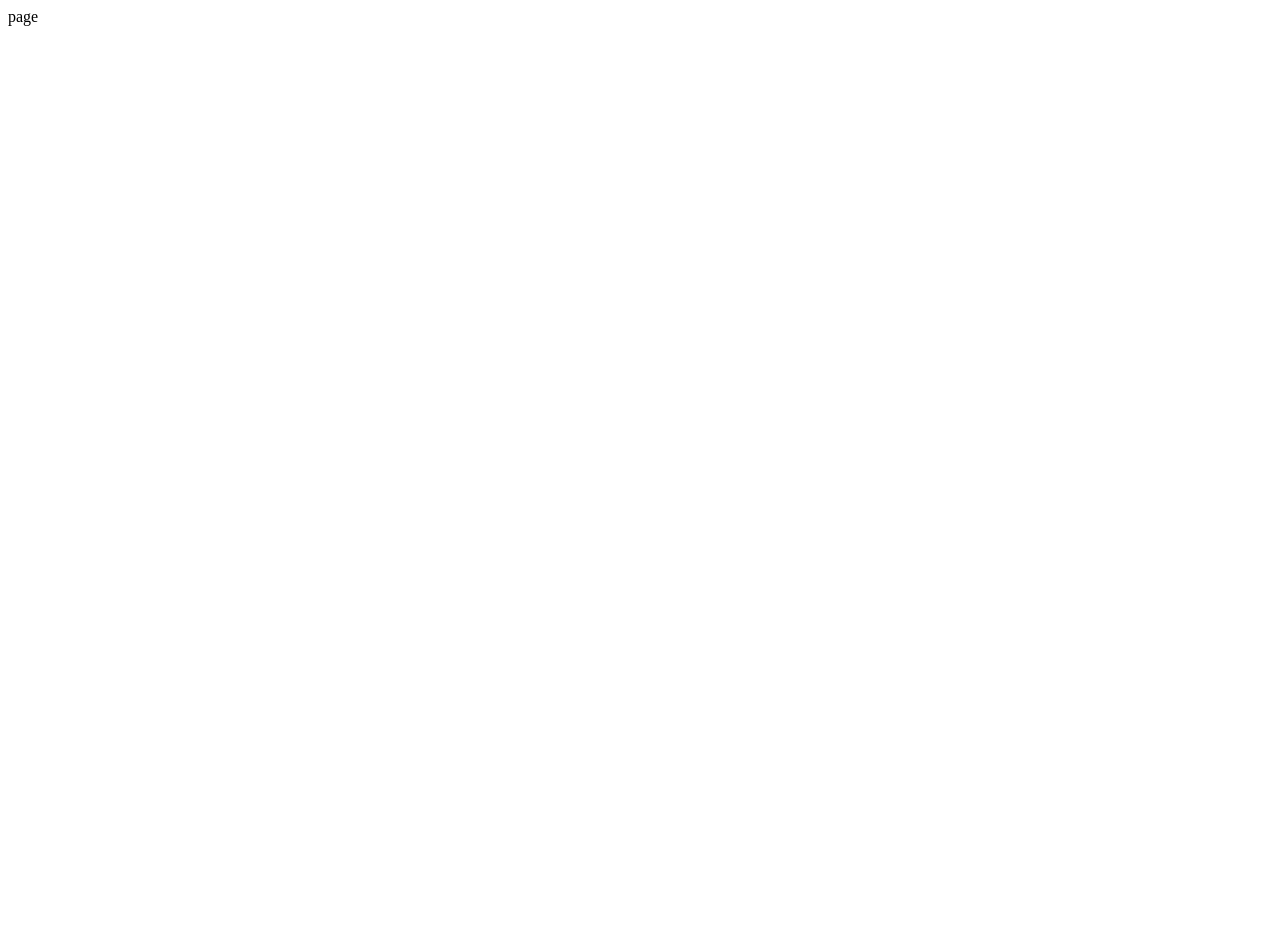
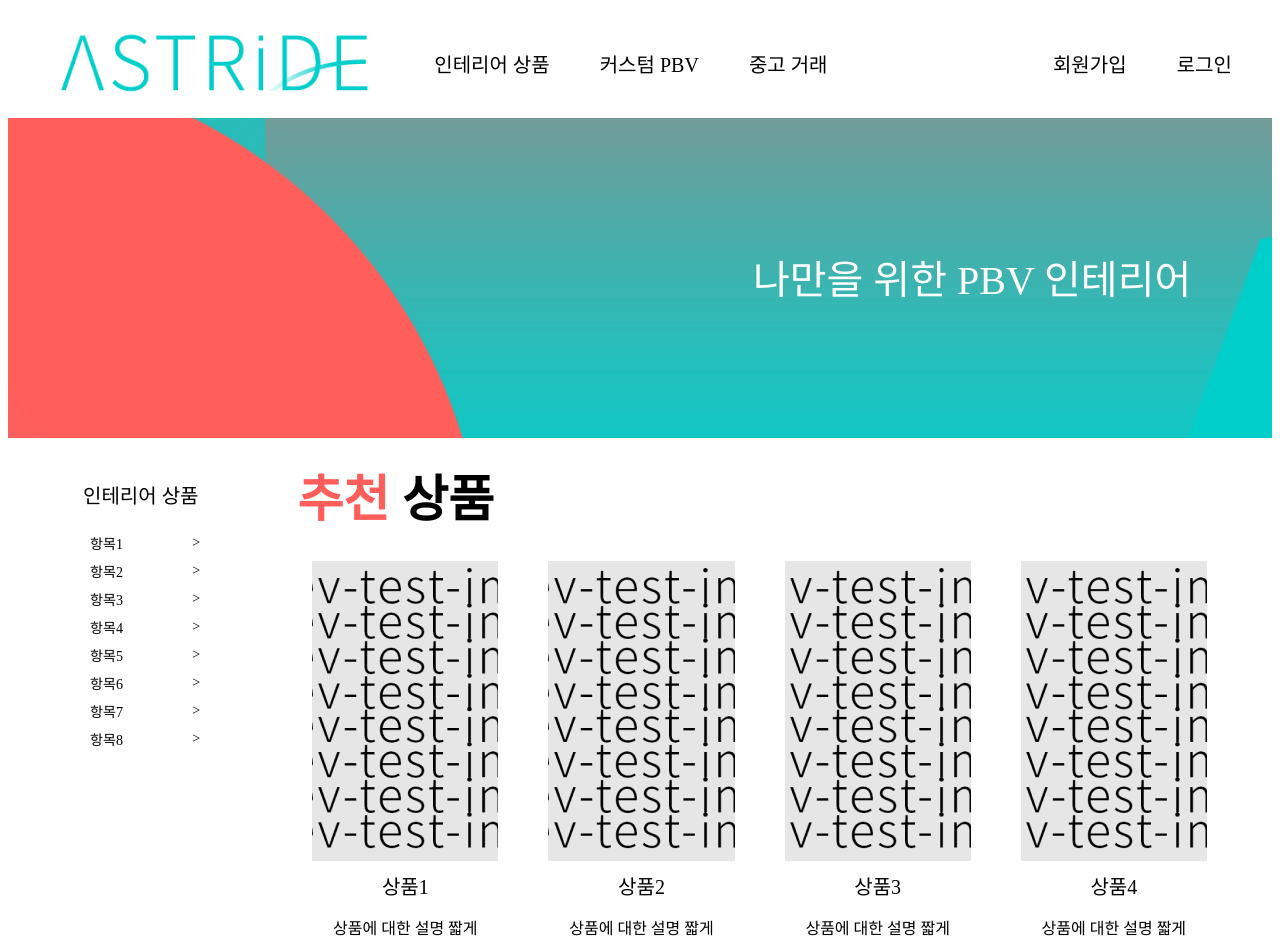
Before and after one commit to JongGeonClass/JGC-WEB, a Next.js app: page /products in a window 1280 px wide. Shown: the top 952 px of the page. Before the commit the page ends 800 px from the top, so only its background shows below. Built offline with nearby package versions, Linux system fonts and the light colour scheme; no server answers.

Commit message:
feat: basic product list & auth fix with server components

```diff
--- a/package.json
+++ b/package.json
@@ -26,6 +26,7 @@
     "react": "18.2.0",
     "react-dom": "18.2.0",
     "react-hook-form": "^7.43.1",
+    "sharp": "^0.31.3",
     "typescript": "4.9.5"
   },
   "devDependencies": {
--- a/src/app/CustomPBVHero.tsx
+++ b/src/app/CustomPBVHero.tsx
@@ -20,14 +20,14 @@
           </p>
           <p className="m-0">개지리는 뭉종건</p>
         </div>
-        <button className="flex cursor-pointer flex-col items-center justify-center overflow-hidden rounded border-[1px] border-solid border-tomato bg-[transparent] py-[0.5rem] px-[1.38rem]">
+        <button className="flex cursor-pointer flex-col items-center justify-center overflow-hidden rounded border-[1px] border-solid border-tomato-100 bg-[transparent] py-[0.5rem] px-[1.38rem]">
           <div className="flex flex-row items-center justify-center gap-[0.5rem]">
             <Image
               className="relative hidden h-[1.38rem] w-[1.13rem] shrink-0"
               alt=""
               src={HeroButton}
             />
-            <div className="relative text-left font-components-button-large1 text-[0.94rem] font-medium uppercase leading-[1.63rem] tracking-[0.46px] text-tomato">
+            <div className="relative text-left font-components-button-large1 text-[0.94rem] font-medium uppercase leading-[1.63rem] tracking-[0.46px] text-tomato-200">
               개지리는 JGC 버튼
             </div>
             <Image
--- a/src/app/InteriorHero.tsx
+++ b/src/app/InteriorHero.tsx
@@ -25,7 +25,7 @@
           </p>
           <p className="m-0">개지리는 뭉종건</p>
         </div>
-        <div className="flex flex-col items-center justify-center overflow-hidden rounded border-[1px] border-solid border-tomato py-[0.5rem] px-[1.38rem] font-components-button-large1 text-[0.94rem] text-tomato">
+        <div className="flex flex-col items-center justify-center overflow-hidden rounded border-[1px] border-solid border-tomato-100 py-[0.5rem] px-[1.38rem] font-components-button-large1 text-[0.94rem] text-tomato-200">
           <div className="flex flex-row items-center justify-center gap-[0.5rem]">
             <Image
               className="relative h-[1.5rem] w-[1.5rem] shrink-0"
--- a/src/app/auth/login/page.tsx
+++ b/src/app/auth/login/page.tsx
@@ -5,7 +5,7 @@
 import Background from "public/background-temp.png";
 import LoginForm from "./LoginForm";
 
-const JGCLandingPage: NextPage = () => {
+const JGCLandingPage = () => {
   return (
     <div className="relative bg-white w-full h-[67.5rem] overflow-hidden flex flex-col items-start justify-start">
       <Header />
--- a/src/app/auth/signup/page.tsx
+++ b/src/app/auth/signup/page.tsx
@@ -5,7 +5,7 @@
 import Background from "public/background-temp.png";
 import SignupForm from "./SignupForm";
 
-const JGCLandingPage: NextPage = () => {
+const JGCLandingPage = () => {
   return (
     <div className="relative bg-white w-full h-[67.5rem] overflow-hidden flex flex-col items-start justify-start">
       <Header />
--- a/src/app/products/page.tsx
+++ b/src/app/products/page.tsx
@@ -1,5 +1,91 @@
-const page = () => {
-  return <div>page</div>;
+import type { NextPage } from "next";
+import background from "public/background-temp.png";
+import ProductListContainer from "@/components/ProductListContainer";
+import Footer from "@/components/Footer";
+import Header from "@/components/Header";
+import Image from "next/image";
+
+const JGCProduct: NextPage = () => {
+  return (
+    <div className="relative bg-white w-full overflow-hidden flex flex-col items-start justify-start text-left text-[1.25rem] text-black font-noto-sans-kr">
+      <Header />
+      <div className="self-stretch relative h-[20rem] shrink-0 overflow-hidden text-[2.5rem] text-white">
+        <Image
+          className="absolute top-[calc(50%_-_160px)] left-[calc(50%_-_960px)] w-[160rem] h-[20rem] object-cover"
+          alt=""
+          src={background}
+        />
+        <div className="absolute top-[8.13rem] left-[46.56rem] font-light">
+          나만을 위한 PBV 인테리어
+        </div>
+      </div>
+      <div className="self-stretch overflow-hidden flex flex-row p-[0.63rem] items-start justify-start gap-[0.63rem]">
+        <div className="overflow-hidden flex flex-col py-[1.94rem] pr-[2.5rem] pl-[4.06rem] items-start justify-start gap-[1.25rem]">
+          <div className="relative font-medium">인테리어 상품</div>
+          <div className="overflow-hidden flex flex-col py-[0.25rem] px-[0.44rem] items-start justify-center gap-[0.5rem] text-[0.88rem]">
+            <div className="w-[6.88rem] overflow-hidden flex flex-row items-center justify-start gap-[0.5rem]">
+              <div className="relative font-light">항목1</div>
+              <div className="self-stretch flex-1 overflow-hidden flex flex-col items-end justify-center">
+                <div className="relative font-light">{`>`}</div>
+              </div>
+            </div>
+            <div className="w-[6.88rem] overflow-hidden flex flex-row items-center justify-start gap-[0.5rem] cursor-pointer">
+              <div className="relative font-light">항목2</div>
+              <div className="self-stretch flex-1 overflow-hidden flex flex-col items-end justify-center">
+                <div className="relative font-light">{`>`}</div>
+              </div>
+            </div>
+            <div className="w-[6.88rem] overflow-hidden flex flex-row items-center justify-start gap-[0.5rem]">
+              <div className="relative font-light">항목3</div>
+              <div className="self-stretch flex-1 overflow-hidden flex flex-col items-end justify-center">
+                <div className="relative font-light">{`>`}</div>
+              </div>
+            </div>
+            <div className="w-[6.88rem] overflow-hidden flex flex-row items-center justify-start gap-[0.5rem]">
+              <div className="relative font-light">항목4</div>
+              <div className="self-stretch flex-1 overflow-hidden flex flex-col items-end justify-center">
+                <div className="relative font-light">{`>`}</div>
+              </div>
+            </div>
+            <div className="w-[6.88rem] overflow-hidden flex flex-row items-center justify-start gap-[0.5rem]">
+              <div className="relative font-light">항목5</div>
+              <div className="self-stretch flex-1 overflow-hidden flex flex-col items-end justify-center">
+                <div className="relative font-light">{`>`}</div>
+              </div>
+            </div>
+            <div className="w-[6.88rem] overflow-hidden flex flex-row items-center justify-start gap-[0.5rem]">
+              <div className="relative font-light">항목6</div>
+              <div className="self-stretch flex-1 overflow-hidden flex flex-col items-end justify-center">
+                <div className="relative font-light">{`>`}</div>
+              </div>
+            </div>
+            <div className="w-[6.88rem] overflow-hidden flex flex-row items-center justify-start gap-[0.5rem]">
+              <div className="relative font-light">항목7</div>
+              <div className="self-stretch flex-1 overflow-hidden flex flex-col items-end justify-center">
+                <div className="relative font-light">{`>`}</div>
+              </div>
+            </div>
+            <div className="w-[6.88rem] overflow-hidden flex flex-row items-center justify-start gap-[0.5rem]">
+              <div className="relative font-light">항목8</div>
+              <div className="self-stretch flex-1 overflow-hidden flex flex-col items-end justify-center">
+                <div className="relative font-light">{`>`}</div>
+              </div>
+            </div>
+          </div>
+        </div>
+        <div className="flex-1 overflow-hidden flex flex-col py-[0.63rem] px-[2.5rem] items-start justify-start gap-[0.63rem] text-[3.13rem] text-tomato-100">
+          <b className="relative">
+            <span>추천</span>
+            <span className="text-black"> 상품</span>
+          </b>
+          <ProductListContainer />
+          <div className="relative font-medium text-black">상품 목록</div>
+          <ProductListContainer />
+        </div>
+      </div>
+      <Footer />
+    </div>
+  );
 };
 
-export default page;
+export default JGCProduct;
--- /dev/null
+++ b/src/components/ProductListContainer.tsx
@@ -0,0 +1,55 @@
+import type { NextPage } from "next";
+import Image from "next/image";
+import testimg1 from "public/testimg-1.png";
+const ProductListContainer: NextPage = () => {
+  return (
+    <div className="self-stretch overflow-hidden flex flex-row py-[0.63rem] px-[0.94rem] items-center justify-center gap-[3.13rem] text-left text-[1.25rem] text-black font-noto-sans-kr">
+      <div className="overflow-hidden flex flex-col p-[0.63rem] items-center justify-start gap-[0.63rem] cursor-pointer">
+        <Image
+          className="relative w-[18.75rem] h-[18.75rem] shrink-0 object-cover"
+          alt=""
+          src={testimg1}
+        />
+        <div className="overflow-hidden flex flex-col items-center justify-start gap-[0.94rem]">
+          <div className="relative font-medium">상품1</div>
+          <div className="relative text-[1rem]">상품에 대한 설명 짧게</div>
+        </div>
+      </div>
+      <div className="overflow-hidden flex flex-col p-[0.63rem] items-center justify-start gap-[0.63rem]">
+        <Image
+          className="relative w-[18.75rem] h-[18.75rem] shrink-0 object-cover"
+          alt=""
+          src={testimg1}
+        />
+        <div className="overflow-hidden flex flex-col items-center justify-start gap-[0.94rem]">
+          <div className="relative font-medium">상품2</div>
+          <div className="relative text-[1rem]">상품에 대한 설명 짧게</div>
+        </div>
+      </div>
+      <div className="overflow-hidden flex flex-col p-[0.63rem] items-center justify-start gap-[0.63rem]">
+        <Image
+          className="relative w-[18.75rem] h-[18.75rem] shrink-0 object-cover"
+          alt=""
+          src={testimg1}
+        />
+        <div className="overflow-hidden flex flex-col items-center justify-start gap-[0.94rem]">
+          <div className="relative font-medium">상품3</div>
+          <div className="relative text-[1rem]">상품에 대한 설명 짧게</div>
+        </div>
+      </div>
+      <div className="overflow-hidden flex flex-col p-[0.63rem] items-center justify-start gap-[0.63rem]">
+        <Image
+          className="relative w-[18.75rem] h-[18.75rem] shrink-0 object-cover"
+          alt=""
+          src={testimg1}
+        />
+        <div className="overflow-hidden flex flex-col items-center justify-start gap-[0.94rem]">
+          <div className="relative font-medium">상품4</div>
+          <div className="relative text-[1rem]">상품에 대한 설명 짧게</div>
+        </div>
+      </div>
+    </div>
+  );
+};
+
+export default ProductListContainer;
--- a/src/utils/auth.ts
+++ b/src/utils/auth.ts
@@ -1,4 +1,5 @@
-interface AuthData {
+import { cookies } from "next/headers";
+export interface AuthData {
   isAuthenticated: boolean;
   userData: {
     id: number;
@@ -28,16 +29,7 @@
 };
 
 const getCookieValue = (name: string): string | null => {
-  const cookieName = encodeURIComponent(name) + "=";
-  const cookieArray = document.cookie.split(";");
-  for (let i = 0; i < cookieArray.length; i++) {
-    let cookie = cookieArray[i];
-    while (cookie.charAt(0) === " ") {
-      cookie = cookie.substring(1);
-    }
-    if (cookie.indexOf(cookieName) === 0) {
-      return decodeURIComponent(cookie.substring(cookieName.length));
-    }
-  }
-  return null;
+  const myCookie = cookies().get(name);
+  if (!myCookie) return null;
+  return myCookie.value;
 };
--- a/tailwind.config.js
+++ b/tailwind.config.js
@@ -8,7 +8,13 @@
         black: "#000",
         gainsboro: { 100: "#d8d8d8", 200: "rgba(216, 216, 216, 0.1)" },
         darkturquoise: "#00cecb",
-        tomato: "#ff5e5b",
+        tomato: { 100: "#ff5e5b", 200: "rgba(255, 94, 91, 0.8)" },
+        gray: {
+          100: "rgba(255, 255, 255, 0.75)",
+          200: "rgba(255, 255, 255, 0.65)",
+          300: "rgba(0, 0, 0, 0.4)",
+        },
+        "text-secondary1": "rgba(0, 0, 0, 0.6)",
       },
       fontFamily: {
         "noto-sans-kr": "'Noto Sans KR'",
```
Also changed, not shown: src/components/Header.tsx (+2 -25 lines), src/components/LogoutWrapper.tsx (added, +29 -0 lines), public/testimg-1.png (added), 1 other file (tests, documents, lock files or other folders).
